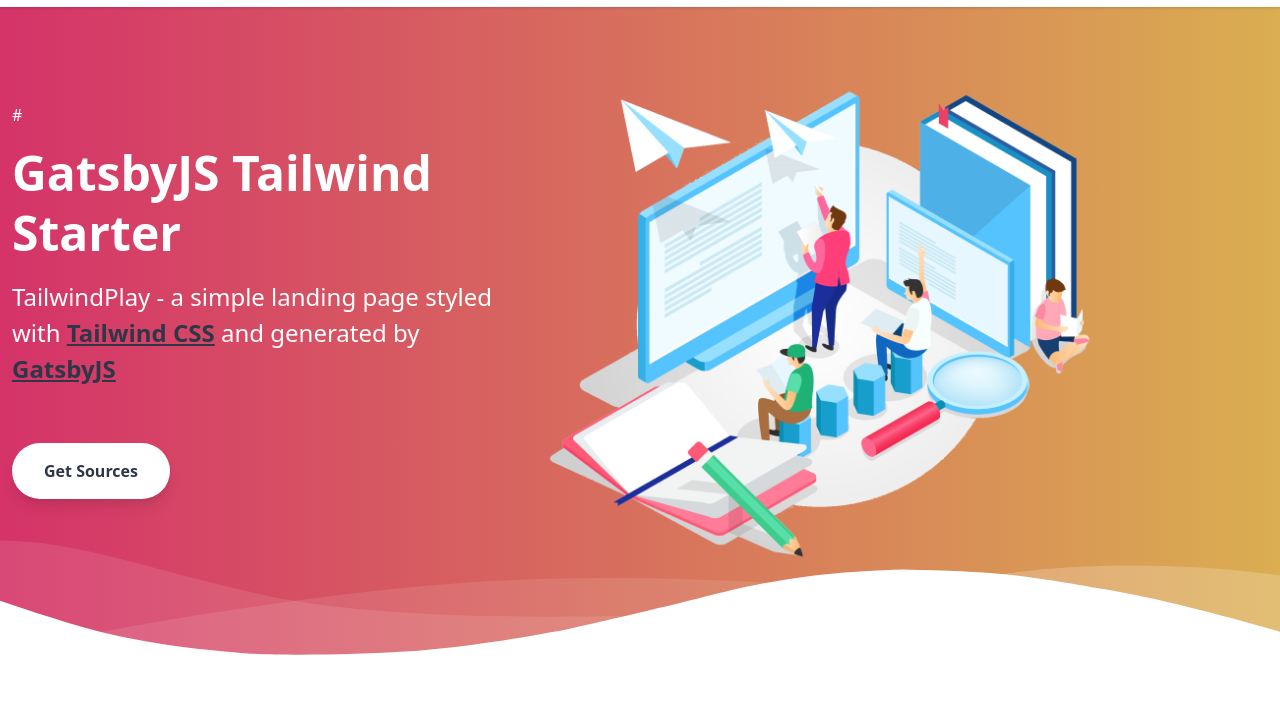
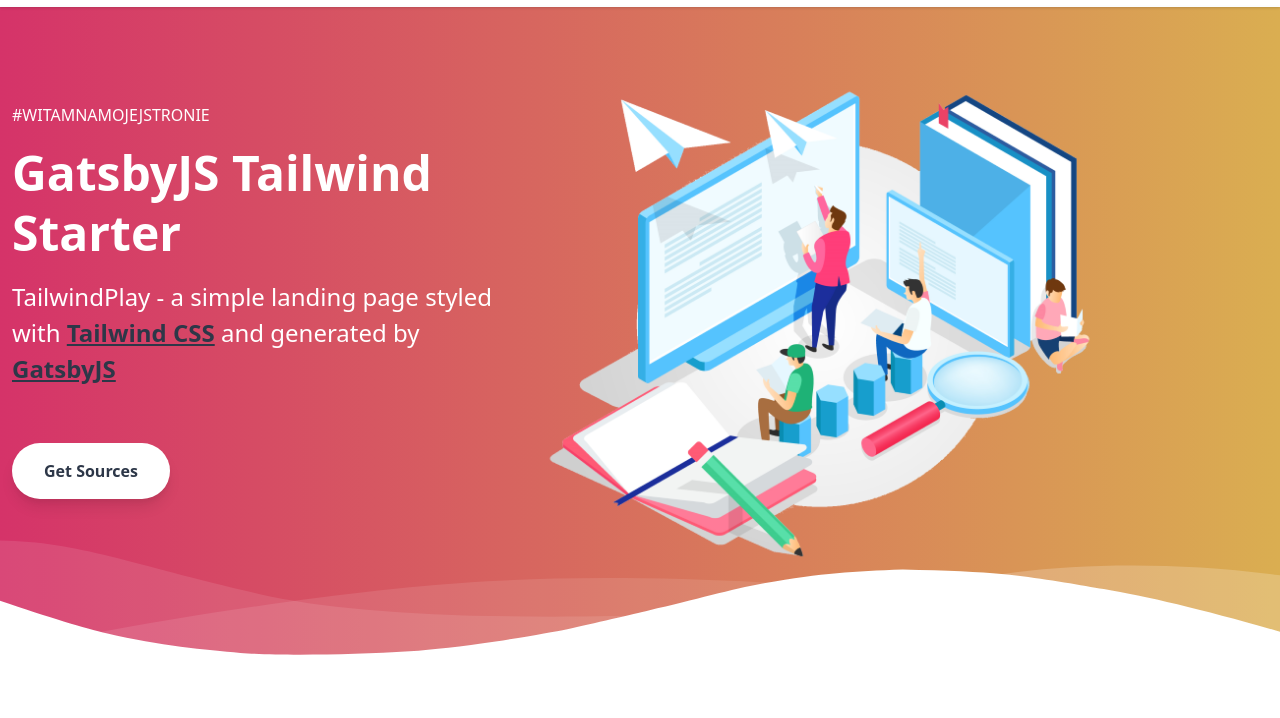
Before and after one commit to stackbit-projects/melodic-parsley-3003e, a Gatsby site: page / in a window 1280 px wide. Shown: the part 67-785 px from the top of the page. Built offline with nearby package versions, Linux system fonts and the light colour scheme; Gatsby itself is replaced by a stand-in of ours.

Commit message:
layout.js: updated Paragraph 1 in div 2

```diff
--- a/src/components/layout.js
+++ b/src/components/layout.js
@@ -70,7 +70,7 @@
               <div className="container px-3 mx-auto flex flex-wrap flex-col md:flex-row items-center">
 
                 <div className="flex flex-col w-full md:w-2/5 justify-center items-start text-center md:text-left">
-                  <p className="uppercase tracking-loose w-full">#</p>
+                  <p className="uppercase tracking-loose w-full">#witamnamojejstronie</p>
                   <h1 className="my-4 text-5xl font-bold leading-tight">GatsbyJS Tailwind Starter</h1>
                   <p className="leading-normal text-2xl mb-8">
                     {data.site.siteMetadata.title} - a simple landing page styled with <a className="text-gray-800 font-bold underline" href="https://tailwindcss.com/">Tailwind CSS</a>
```
